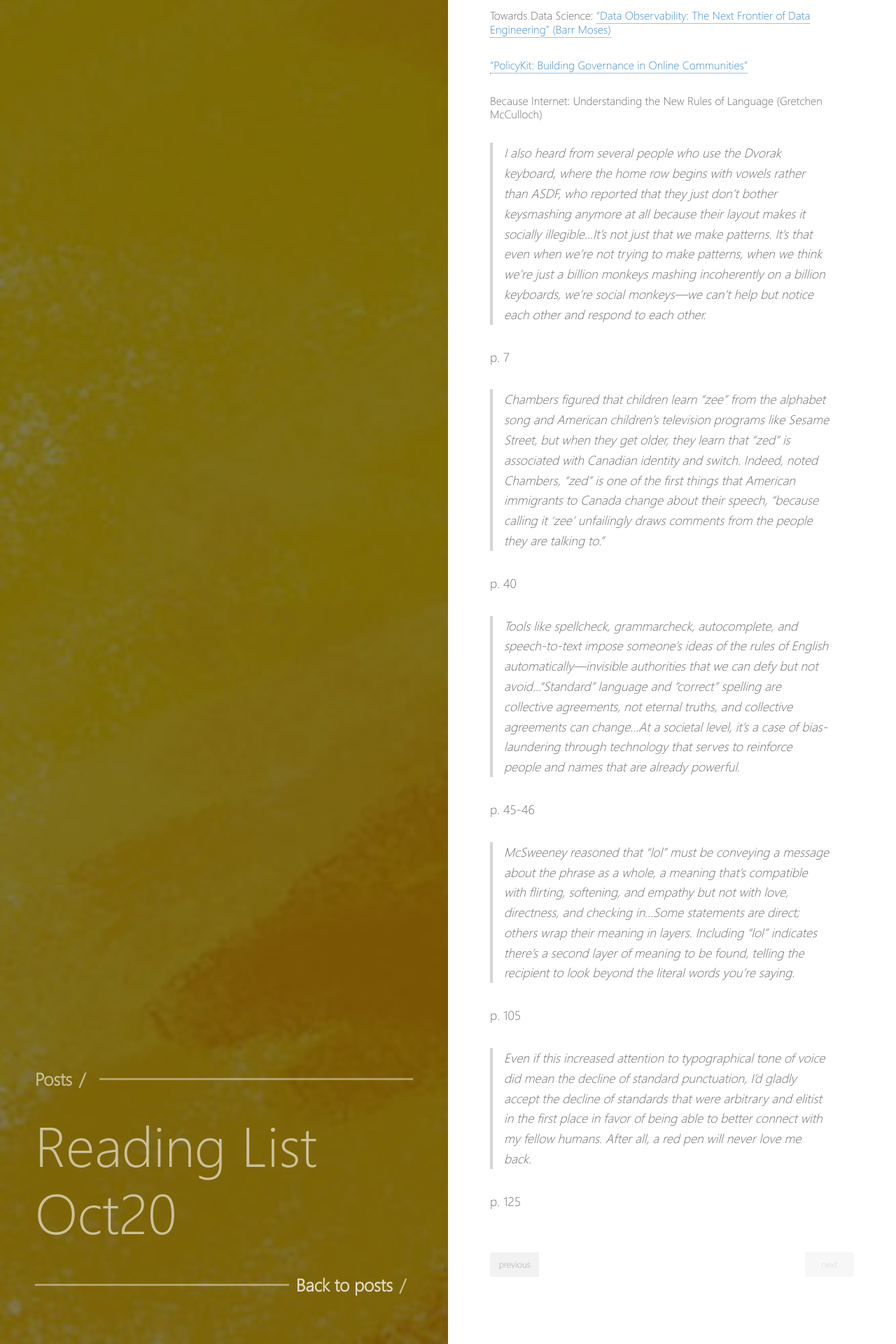
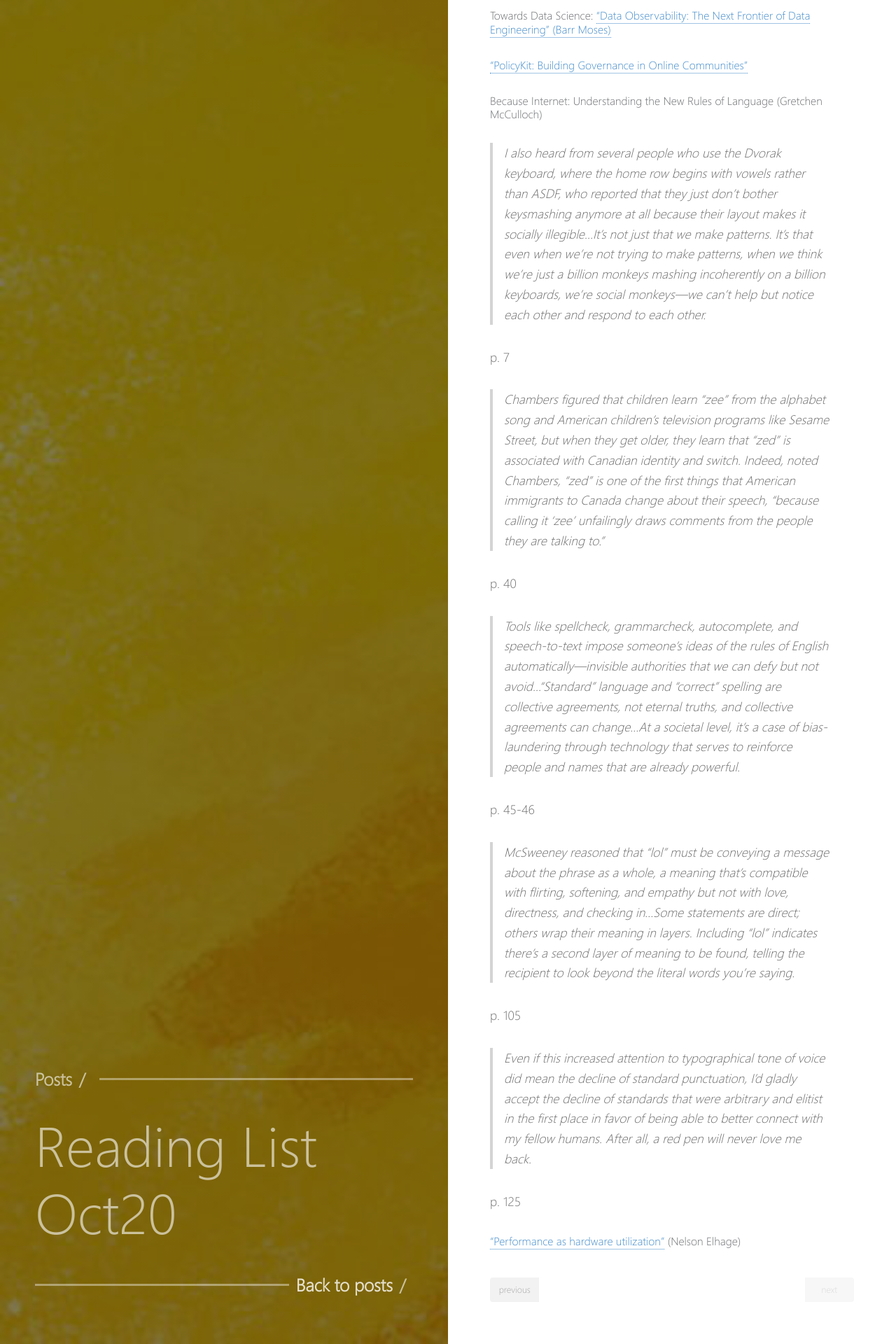
Before and after one commit to sumeet-bansal/sumeet-bansal.github.io, a Jekyll site: the page built from _posts/2020-11-01-reading-list-oct20.md, in a window 1280 px wide. Shown: the part 1243-3163 px from the top of the page at 70% size. Built offline with Jekyll 4.4.1, drawn with Linux system fonts in a browser that asks for light colours; our own code applies the rules of GitHub Pages for plain Markdown files.

Commit message:
Update 2020-11-01-reading-list-oct20.md

```diff
--- a/_posts/2020-11-01-reading-list-oct20.md
+++ b/_posts/2020-11-01-reading-list-oct20.md
@@ -33,3 +33,5 @@ p. 105
 > Even if this increased attention to typographical tone of voice did mean the decline of standard punctuation, I’d gladly accept the decline of standards that were arbitrary and elitist in the first place in favor of being able to better connect with my fellow humans. After all, a red pen will never love me back.
 
 p. 125
+
+#### ["Performance as hardware utilization"](https://buttondown.email/nelhage/archive/f5f191bc-c180-4418-bed8-2c6d6270f3f0) (Nelson Elhage)
```
